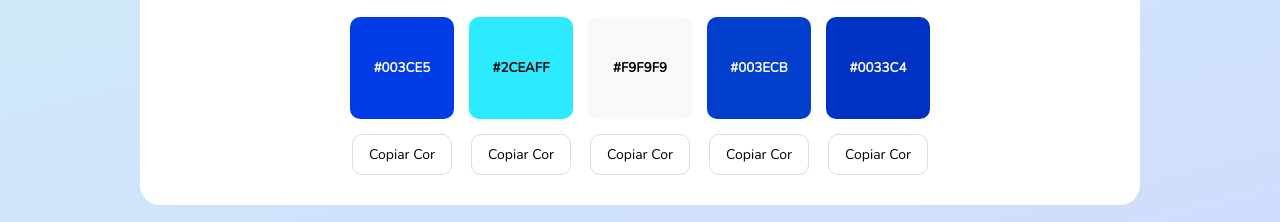
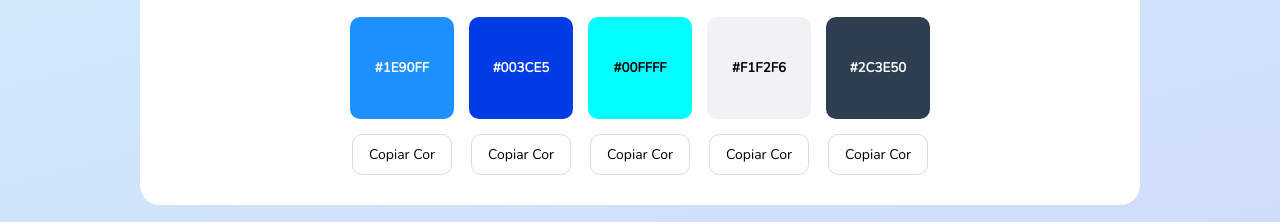
Before and after one commit to Bruno-Rocha33/Paleta-de-cores, a plain HTML site: page index.html in a window 1280 px wide. Shown: the part 269-491 px from the top of the page. Drawn offline with nearby package versions, Linux system fonts and the light colour scheme.

Commit message:
Atualização de cores

```diff
--- a/index.html
+++ b/index.html
@@ -22,27 +22,27 @@
       <a href='#'><img class="logos" src='https://svgshare.com/i/bXy.svg' title='' /></a>
       <div class="Container-cores">
         <div class="itens_cores">
-          <input class="multivisi_cor--1" type="text" value="#003CE5" id="multivisi_cor1" readonly>
+          <input class="multivisi_cor--1" type="text" value="#1E90FF" id="multivisi_cor1" readonly>
           <button onclick="multivisi_cor1()">Copiar Cor</button>
         </div>
 
         <div class="itens_cores">
-          <input class="multivisi_cor--2" type="text" value="#2CEAFF" id="Multivisi_cor2" readonly>
+          <input class="multivisi_cor--2" type="text" value="#003CE5" id="Multivisi_cor2" readonly>
           <button onclick="Multivisi_cor2()">Copiar Cor</button>
         </div>
 
         <div class="itens_cores">
-          <input class="multivisi_cor--3" type="text" value="#F9F9F9" id="Multivisi_cor3" readonly>
+          <input class="multivisi_cor--3" type="text" value="#00FFFF" id="Multivisi_cor3" readonly>
           <button onclick="Multivisi_cor3()">Copiar Cor</button>
         </div>
 
         <div class="itens_cores">
-          <input class="multivisi_cor--4" type="text" value="#003ECB" id="Multivisi_cor4" readonly>
+          <input class="multivisi_cor--4" type="text" value="#F1F2F6" id="Multivisi_cor4" readonly>
           <button onclick="Multivisi_cor4()">Copiar Cor</button>
         </div>
 
         <div class="itens_cores">
-          <input class="multivisi_cor--5" type="text" value="#0033C4" id="Multivisi_cor5" readonly>
+          <input class="multivisi_cor--5" type="text" value="#2C3E50" id="Multivisi_cor5" readonly>
           <button onclick="Multivisi_cor5()">Copiar Cor</button>
         </div>
       </div>
--- a/style.css
+++ b/style.css
@@ -4,8 +4,6 @@
       background: linear-gradient(166deg, rgba(207,240,248,1) 0%, rgba(209,209,255,1) 55%, rgba(255,255,255,1) 100%);
 
     }
-
-
 
     main {
       width: 1000px;
@@ -42,7 +40,6 @@
       text-align: center;
       font-family: 'Nunito', sans-serif;
       color: #000000;
-
     }
 
 
@@ -74,26 +71,27 @@
     /*Input Multivisi*/
 
     .multivisi_cor--1 {
-      background-color: #003CE5;
+      background-color: #1E90FF;
+      color: white;
     }
 
     .multivisi_cor--2 {
-      background-color: #2CEAFF;
-      color: #000;
+      background-color: #003CE5;
+      color: white;
     }
 
     .multivisi_cor--3 {
-      background-color: #F9F9F9;
+      background-color: #00FFFF;
       color: #000;
     }
 
     .multivisi_cor--4 {
-      background-color: #003ECB;
+      background-color: #F1F2F6;
+      color: #000;
     }
 
     .multivisi_cor--5 {
-      background-color: #0033C4;
-      color: black;
+      background-color: #2C3E50;
       color: white;
     }
 
```
